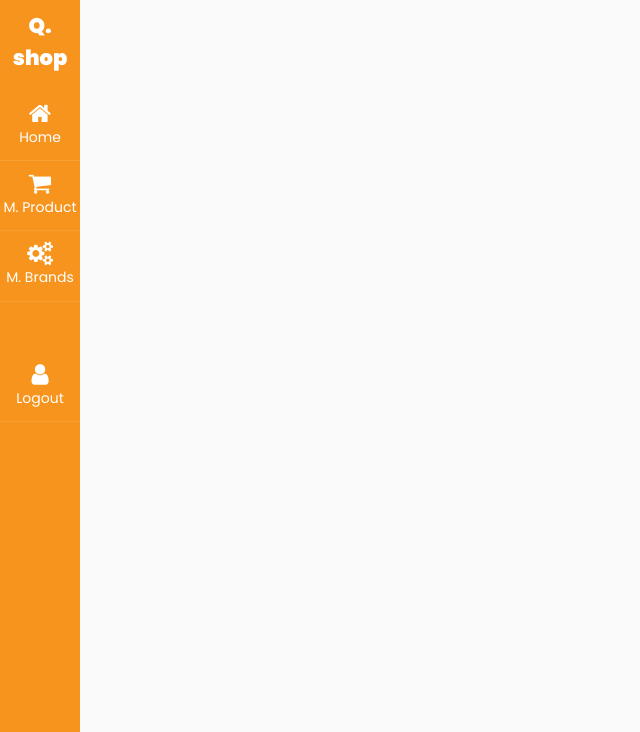
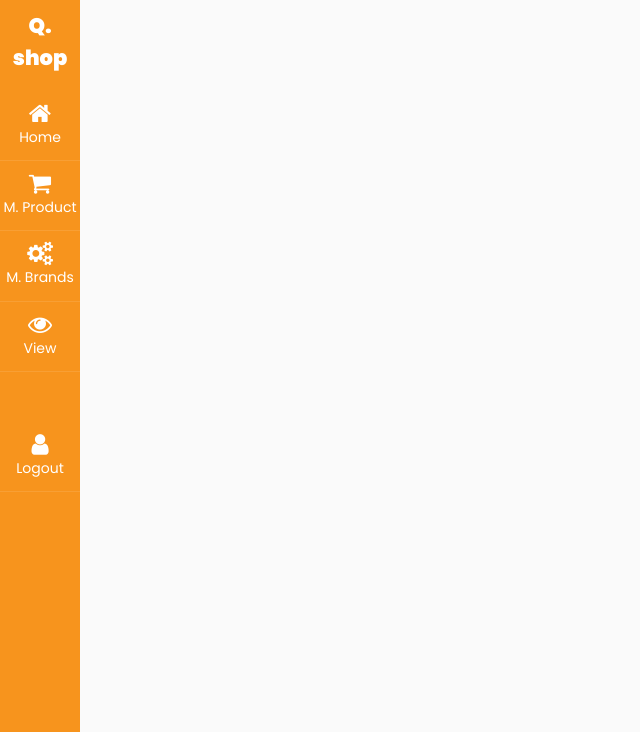
Before and after one commit to 1gitboss/quickshop, a PHP site: page /view/sidebar.php in a window 1280 px wide. Shown: the top 732 px of the page, without its empty margins (0-640 px from the left). Run offline with PHP 8.4, Linux system fonts and the light colour scheme.

Commit message:
Update sidebar.php

```diff
--- a/view/sidebar.php
+++ b/view/sidebar.php
@@ -16,7 +16,8 @@
 			<nav id="sidebar" class="active">
 				<h1><a href="#" class="logo">Q.
                         shop</a></h1>
-        <ul class="list-unstyled components mb-5">
+
+	<ul class="list-unstyled components mb-5">
           <li class="active">
             <a href="#"><span class="fa fa-home"></span> Home</a>
           </li>
@@ -27,13 +28,16 @@
             <a href="manage_brand.php"><span class="fa fa-cogs"></span> M. Brands</a>
           </li>
 
+	  <li>
+            <a href="view_products.php"><span class="fa fa-eye"></span> View</a>
+          </li>
+
           <br/><br/>
           <li>
             <a href="../actions/logout.php"><span class="fa fa-user"></span> Logout </a>
           </li>
 
         </ul>
-
     	</nav>
 
         <!-- Page Content  -->
```
